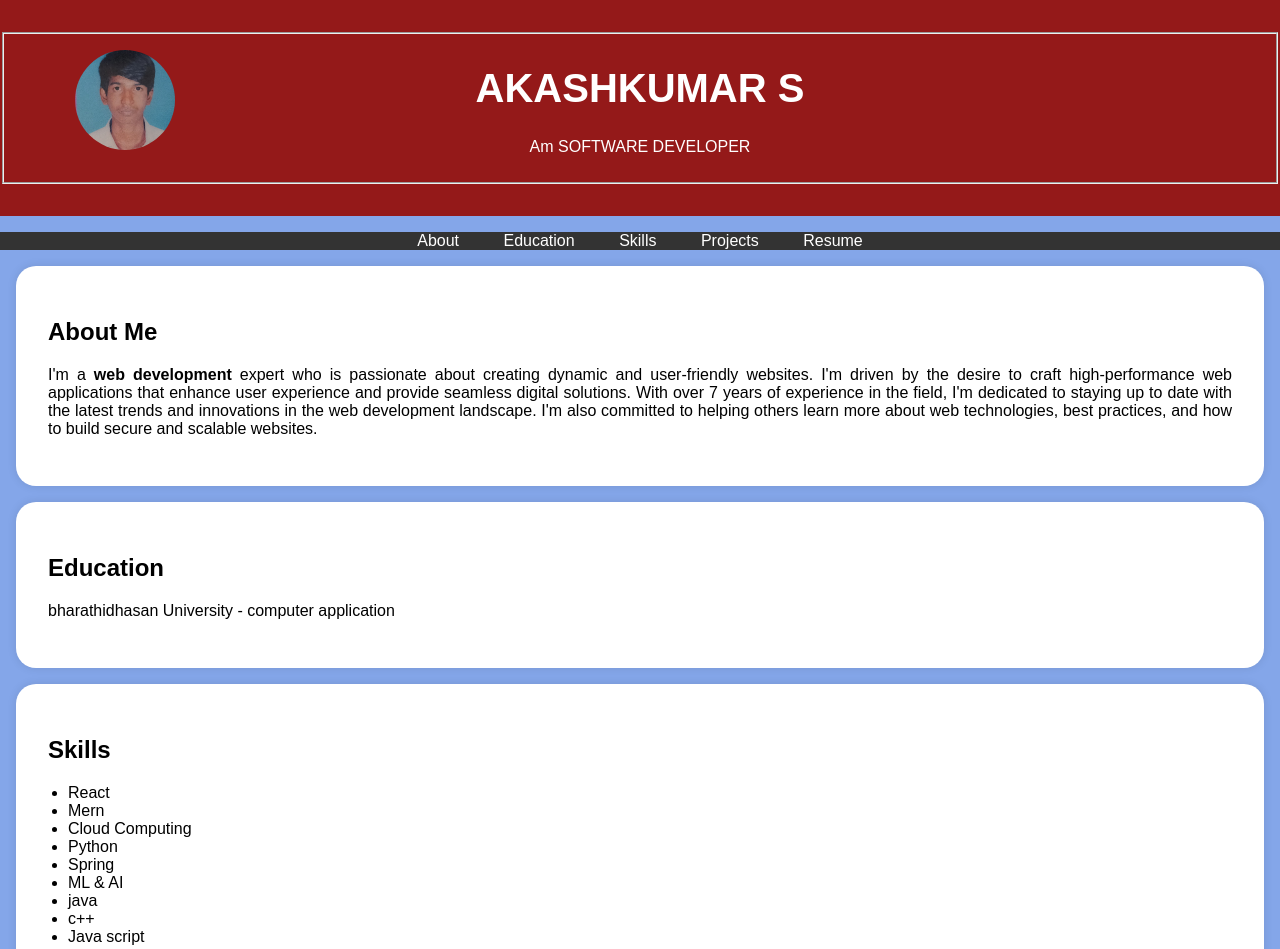
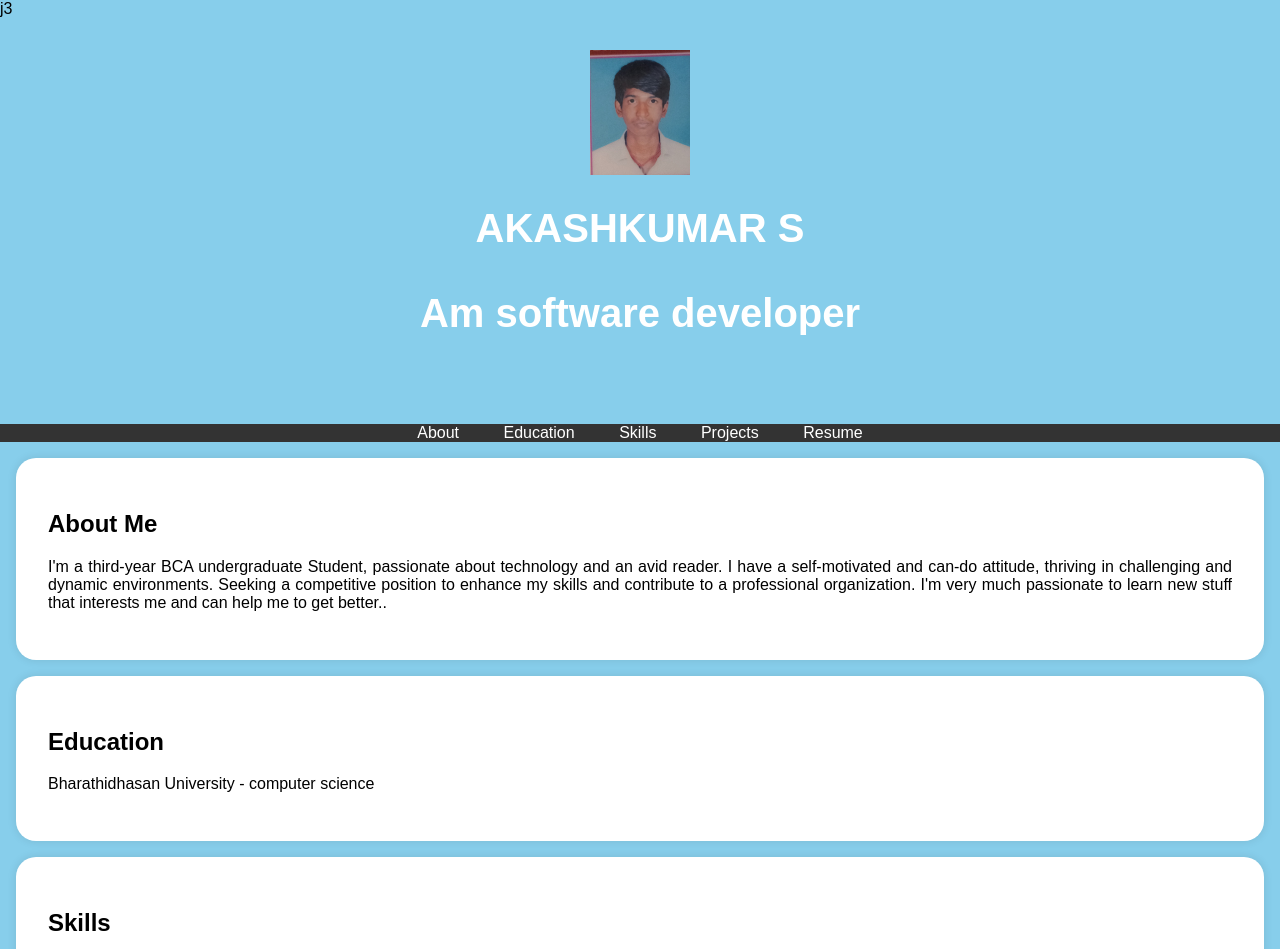
Before and after one commit to asbdu02223050220500111004/Digital-portfolio, a plain HTML site: page aakash kumar project .html in a window 1280 px wide. Shown: the top 949 px of the page. Drawn offline with Linux system fonts and the light colour scheme.

Commit message:
Update aakash kumar project .html

```diff
--- a/aakash kumar project .html
+++ b/aakash kumar project .html
@@ -1,19 +1,17 @@
 <!DOCTYPE html>
 <html>
 <head>
-
     <title>Portfolio</title>
     <style>
         body {
-
             font-family: Arial, sans-serif;
             margin: 0;
             padding: 0;
-            background-color: #84a6e9;
+            background-color:  #87CEEB;
         }
 
         header {
-            background-color: #941919;
+            background-color: #87CEEB;
             color: #fff;
             text-align: center;
             padding: 2rem 0;
@@ -31,7 +29,7 @@
             border-radius: 75%; /* Create a circular shape */
             object-fit: cover; /* To ensure the image fills the circular area */
             position: absolute; /* Add this */
-            top: 50px; /* Adjust top position as needed */
+            top: 75px; /* Adjust top position as needed */
             left: 75px; /* Adjust left position as needed */
         }
 
@@ -93,16 +91,14 @@
         }
     </style>
 </head>
+j3
 <body>
-
     <header>
-
         <div class="header-content">
             <!-- Add your profile picture here -->
-            <img src="ak.jpg" alt="Your Profile Picture"width="100px" class="profile-picture">
-          <fieldset><h1>AKASHKUMAR S</h1>
-            <p>Am SOFTWARE DEVELOPER</p>
-</fieldset>
+            <img src="ak.jpg" alt="Your Profile Picture" class=""width="100px">
+            <h1>AKASHKUMAR S
+            <p>Am software developer</p>
         </div>
     </header>
 
@@ -120,12 +116,7 @@
     <section id="about">
         <div class="section-content">
             <h2>About Me</h2>
-            <p>I'm a <b>web development</b> expert who is passionate about creating dynamic and user-friendly websites.
-                I'm driven by the desire to craft high-performance web applications that enhance user experience and provide
-                 seamless digital solutions. With over 7 years of experience in the field, I'm dedicated to staying up to date
-                 with the latest trends and innovations in the
-                 web development landscape. I'm also committed to helping others learn more about web technologies,
-                 best practices, and how to build secure and scalable websites.</p>
+            <p>I'm a third-year BCA undergraduate Student, passionate about technology and an avid reader. I have a self-motivated and can-do attitude, thriving in challenging and dynamic environments. Seeking a competitive position to enhance my skills and contribute to a professional organization. I'm very much passionate to learn new stuff that interests me and can help me to get better..</p>
 
         </div>
     </section>
@@ -133,7 +124,7 @@
     <section id="education">
         <div class="section-content">
             <h2>Education</h2>
-            <p>bharathidhasan University  - computer application</p>
+            <p>Bharathidhasan University  - computer science</p>
 
 
         </div>
@@ -174,16 +165,15 @@
         <div class="section-content">
             <center>
             <h2>Resume</h2>
-            <a href="akashkumar.png" target="_blank" class="download-button">Download CV</a>
-            <h2>Resume</h2>
-            <a href="akashkumar s.2.jpg" target="_blank" class="download-button">Download CV</a>
+            <a href="akashkumar.png" target="_blank" class="download-button">Download cv</a>
+
         </center>
         </div>
 
     </section>
 
     <footer>
-        <p>&copy; 2025 AKASHKUMAR S</p>
+        <p>&copy; 2025 AKASHKUMAR S </p>
     </footer>
 
     <script>
```
